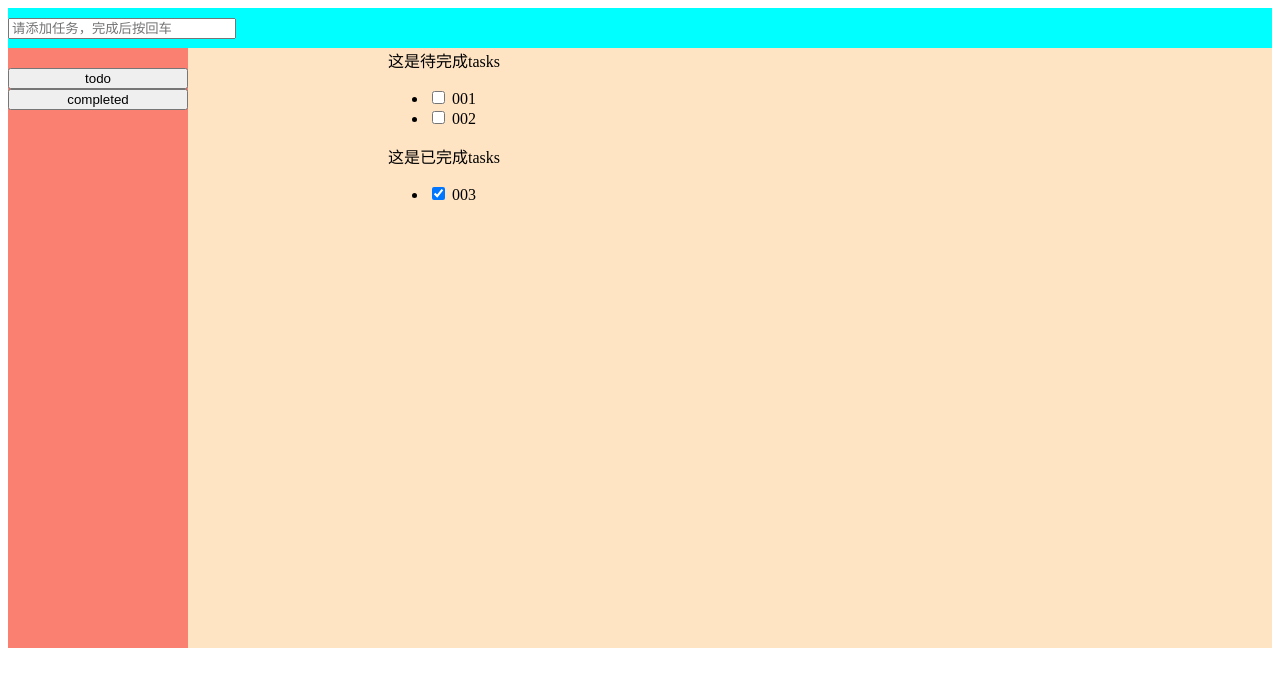
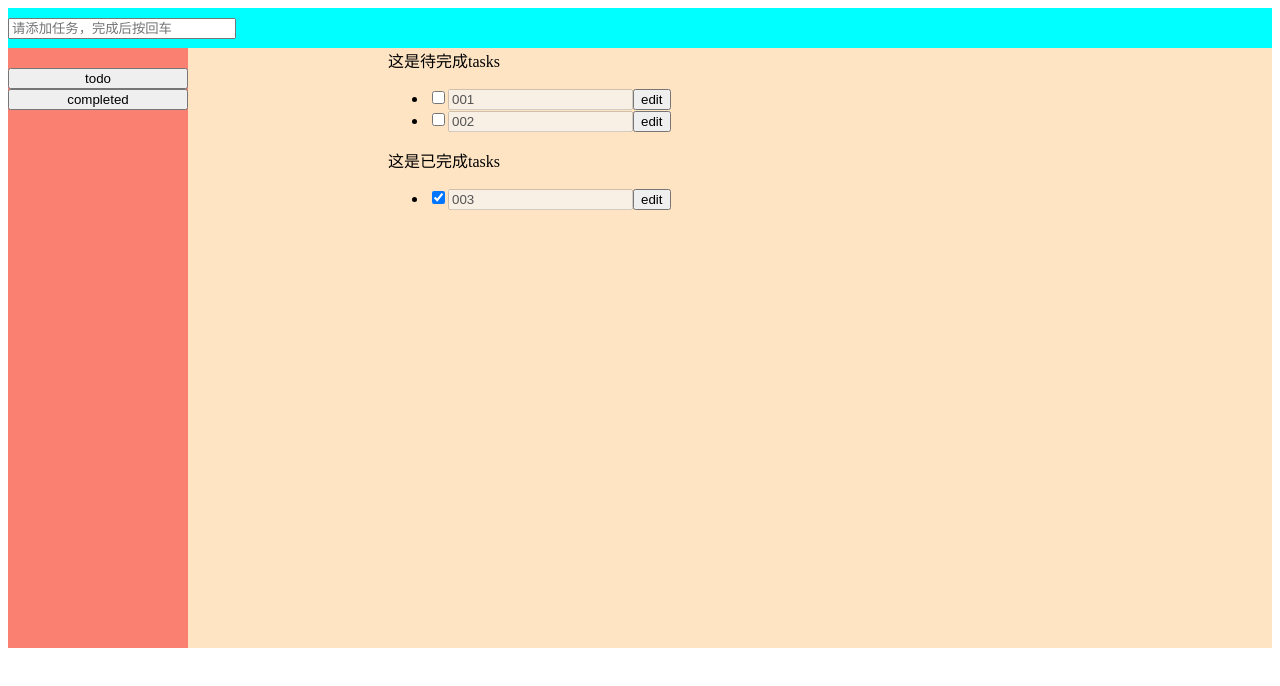
Before and after one commit to imsurewyp/vue-todo, a Vue app: page / in a window 1280 px wide. Shown: the top 686 px of the page. Built offline with nearby package versions, Linux system fonts and the light colour scheme.

Commit message:
[feat]: edit task

```diff
--- a/package.json
+++ b/package.json
@@ -9,6 +9,7 @@
   },
   "dependencies": {
     "core-js": "^3.8.3",
+    "nanoid": "^4.0.0",
     "vue": "^2.6.14"
   },
   "devDependencies": {
@@ -19,9 +20,9 @@
     "@vue/cli-service": "~5.0.0",
     "eslint": "^7.32.0",
     "eslint-plugin-vue": "^8.0.3",
-    "vue-template-compiler": "^2.6.14",
     "sass": "^1.25.0",
-    "sass-loader": "^8.0.2"
+    "sass-loader": "^8.0.2",
+    "vue-template-compiler": "^2.6.14"
   },
   "eslintConfig": {
     "root": true,
--- a/src/App.vue
+++ b/src/App.vue
@@ -14,7 +14,9 @@
           <ul class="todo-tasks">
             <li v-for="(item,index) in todoTasks" :key="index">
               <input type="checkbox" >
-              {{ item.value}}
+              <input type="text" v-model = item.value :disabled="item.isDisabled"
+                     @keyup.enter="handleEditInputEnter(item,$event.target.value)">
+              <button @click="editTask(item)"> edit </button>
             </li>
           </ul>
         </div>
@@ -23,7 +25,9 @@
           <ul class="completed-tasks">
             <li v-for="(item,index) in completedTasks" :key="index">
               <input type="checkbox" checked>
-              {{ item.value }}
+              <input type="text" v-model = item.value  :disabled="item.isDisabled"
+                     @keyup.enter="handleEditInputEnter(item,$event.target.value)">
+              <button @click="editTask(item)"> edit </button>
             </li>
           </ul>
         </div>
@@ -33,15 +37,15 @@
 </template>
 
 <script>
-
+import { nanoid } from "nanoid";
 export default {
   name: 'App',
   data:function(){
     return {
       tasksArr: [
-        {  value: "001", done: false },
-        {  value: "002", done: false },
-        {  value: "003", done: true },
+        { id:'1', value: "001", done: false,isDisabled:true},
+        { id:'2', value: "002", done: false,isDisabled:true},
+        { id:'3', value: "003", done: true,isDisabled:true },
       ],
       addInputValue:'',
     }
@@ -56,9 +60,18 @@ export default {
   },
   methods:{
     addTask:function(value){
-      const newTodo = {value,done:false};
+      const newTodo = {id:nanoid(),value,done:false,isDisabled:true};
       this.tasksArr.push(newTodo);
       this.addInputValue='';
+    },
+    editTask:function (item){
+     const index = this.tasksArr.indexOf(item);
+     this.tasksArr[index].isDisabled=false;
+    },
+    handleEditInputEnter:function(item,value){
+      const index = this.tasksArr.indexOf(item);
+      this.tasksArr[index].value=value;
+      this.tasksArr[index].isDisabled=true;
     }
   }
 
```
Also changed, not shown: 1 other file (tests, documents, lock files or other folders).
